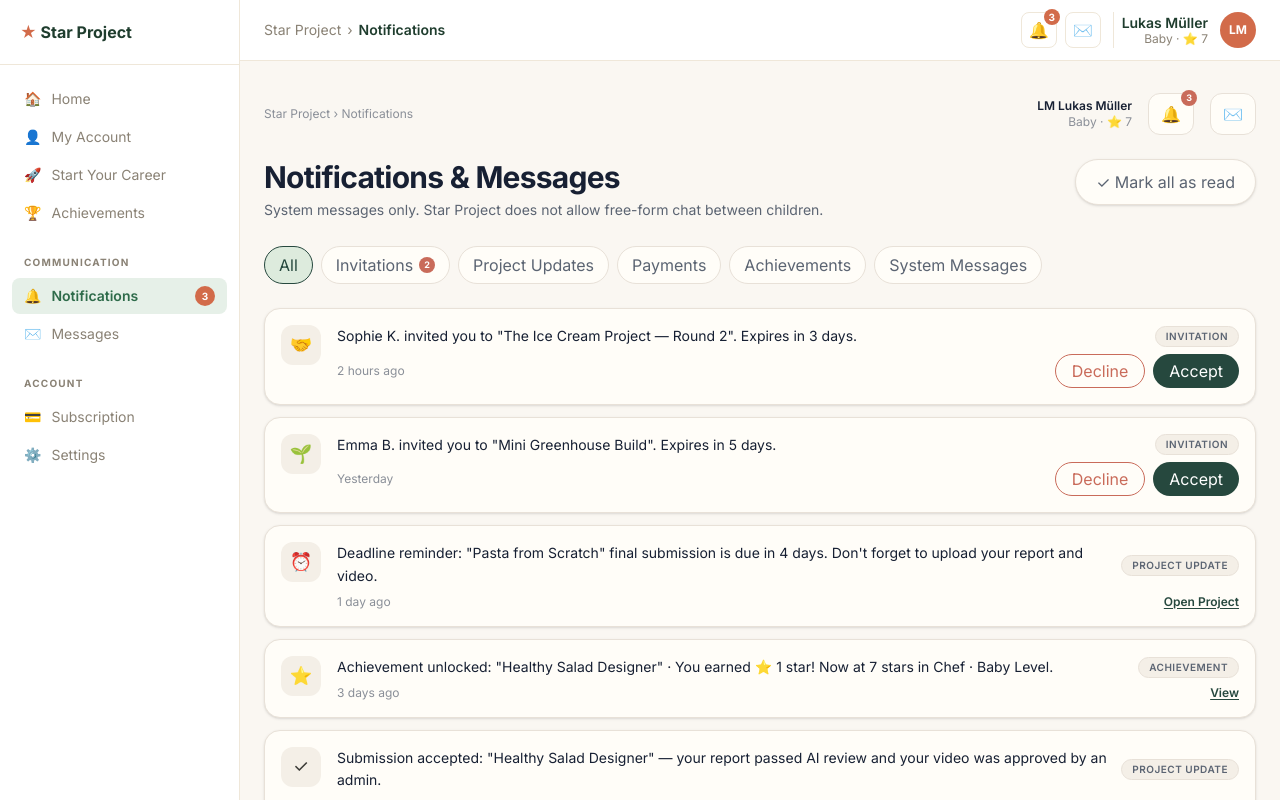
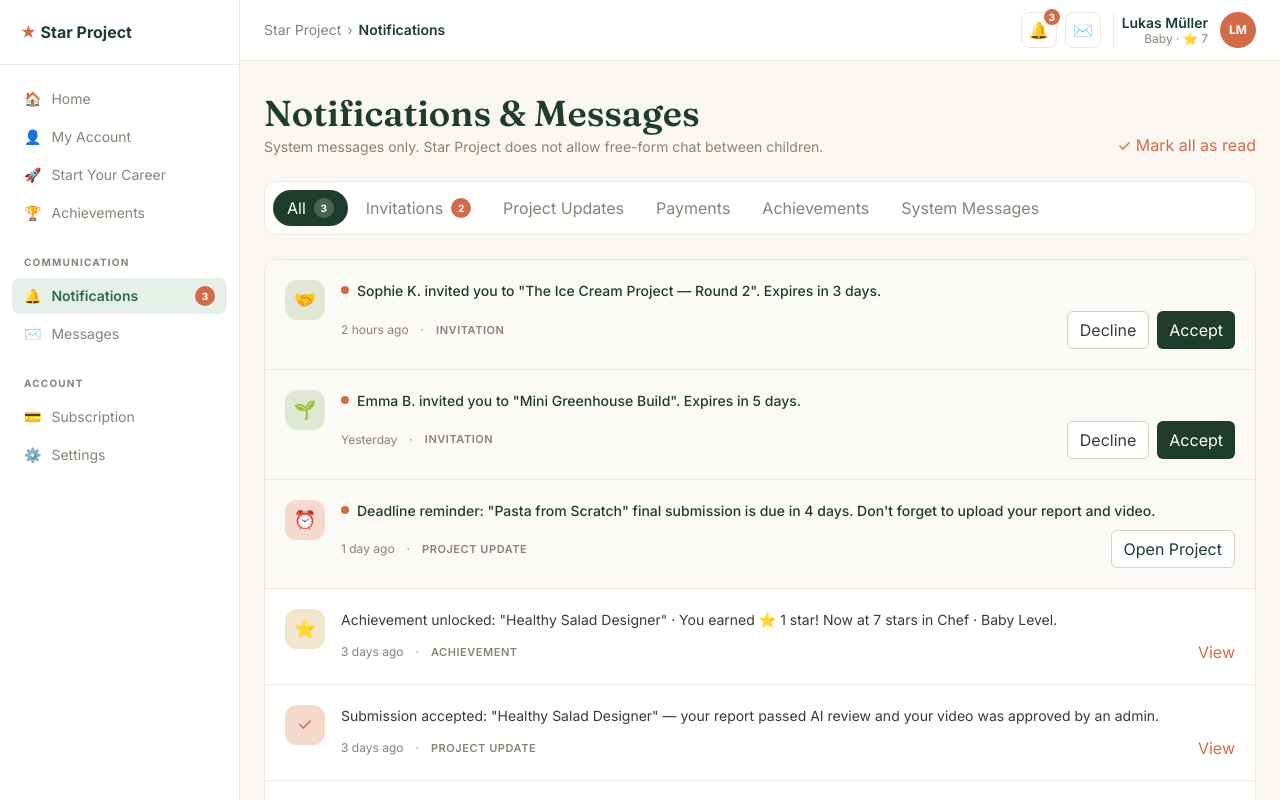
Before and after one commit to iyikbe/star-project-pwa, a React (Vite) app: page /notifications in a window 1280 px wide. Shown: the top 800 px of the page. Built offline with nearby package versions, Linux system fonts and the light colour scheme.

Commit message:
feat(notifications): rebuild notifications page from mockup p.08 with functional tab filter

```diff
--- a/src/features/notifications/NotificationsPage.tsx
+++ b/src/features/notifications/NotificationsPage.tsx
@@ -1,283 +1,202 @@
 import { useState } from 'react'
-import { Link } from 'react-router-dom'
+import { IconTile } from '../../components/ui'
+import { NOTIFICATIONS, type NotificationType } from '../../data/mock/notifications'
 
-type NotificationType = 'Invitation' | 'Project Update' | 'Achievement' | 'Payment' | 'System Message'
+type TabFilter = 'all' | NotificationType
 
-type NotificationAction =
-  | { kind: 'accept_decline' }
-  | { kind: 'link'; label: string; to: string }
-  | { kind: 'none' }
-
-type Notification = {
-  id: string
-  icon: string
-  message: string
-  time: string
-  type: NotificationType
-  action: NotificationAction
+function getIconTint(type: NotificationType): 'farm' | 'coral' | 'gold' | 'community' | 'neutral' {
+  switch (type) {
+    case 'invitation':
+      return 'farm'
+    case 'project_update':
+      return 'coral'
+    case 'achievement':
+      return 'gold'
+    case 'payment':
+      return 'coral'
+    case 'system':
+      return 'community'
+    default:
+      return 'neutral'
+  }
 }
 
-const NOTIFICATIONS: Notification[] = [
-  {
-    id: 'invite-sophie',
-    icon: '🤝',
-    message:
-      'Sophie K. invited you to "The Ice Cream Project — Round 2". Expires in 3 days.',
-    time: '2 hours ago',
-    type: 'Invitation',
-    action: { kind: 'accept_decline' },
-  },
-  {
-    id: 'invite-emma',
-    icon: '🌱',
-    message:
-      'Emma B. invited you to "Mini Greenhouse Build". Expires in 5 days.',
-    time: 'Yesterday',
-    type: 'Invitation',
-    action: { kind: 'accept_decline' },
-  },
-  {
-    id: 'deadline-pasta',
-    icon: '⏰',
-    message:
-      'Deadline reminder: "Pasta from Scratch" final submission is due in 4 days. Don\'t forget to upload your report and video.',
-    time: '1 day ago',
-    type: 'Project Update',
-    action: { kind: 'link', label: 'Open Project', to: '/projects/1/workspace' },
-  },
-  {
-    id: 'achievement-salad',
-    icon: '⭐',
-    message:
-      'Achievement unlocked: "Healthy Salad Designer" · You earned ⭐ 1 star! Now at 7 stars in Chef · Baby Level.',
-    time: '3 days ago',
-    type: 'Achievement',
-    action: { kind: 'link', label: 'View', to: '/achievements' },
-  },
-  {
-    id: 'submission-accepted',
-    icon: '✓',
-    message:
-      'Submission accepted: "Healthy Salad Designer" — your report passed AI review and your video was approved by an admin.',
-    time: '3 days ago',
-    type: 'Project Update',
-    action: { kind: 'link', label: 'View', to: '/projects/1/result' },
-  },
-  {
-    id: 'payment-renewal',
-    icon: '💳',
-    message:
-      'Subscription renewed: Your monthly subscription of €29.00 was successfully processed via Flipflop. Next billing: April 5, 2026.',
-    time: '5 days ago',
-    type: 'Payment',
-    action: { kind: 'link', label: 'View Receipt', to: '/subscription' },
-  },
-  {
-    id: 'new-project-brezel',
-    icon: '📢',
-    message:
-      'New project released: "Brezel Workshop" is now available in Chef · Baby Level. Perfect for your current skill level.',
-    time: '1 week ago',
-    type: 'System Message',
-    action: { kind: 'link', label: 'View', to: '/categories/chef' },
-  },
-  {
-    id: 'welcome',
-    icon: '📋',
-    message:
-      'Welcome to Star Project! Your account is active. Start your first project anytime — minimum 2 team members required to begin.',
-    time: '2 weeks ago',
-    type: 'System Message',
-    action: { kind: 'none' },
-  },
-]
-
-type FilterTab = 'All' | 'Invitation' | 'Project Update' | 'Achievement' | 'Payment' | 'System Message'
-
-const FILTER_TABS: { label: string; key: FilterTab; count?: number }[] = [
-  { label: 'All', key: 'All' },
-  { label: 'Invitations', key: 'Invitation', count: 2 },
-  { label: 'Project Updates', key: 'Project Update' },
-  { label: 'Payments', key: 'Payment' },
-  { label: 'Achievements', key: 'Achievement' },
-  { label: 'System Messages', key: 'System Message' },
-]
-
-function TopBar() {
-  return (
-    <div className="mb-6 flex flex-col gap-3 sm:flex-row sm:items-center sm:justify-between">
-      <p className="text-xs text-[#8A8F98]">Star Project › Notifications</p>
-      <div className="flex items-center gap-4">
-        <div className="text-right text-xs">
-          <p className="font-semibold text-[#172033]">LM Lukas Müller</p>
-          <p className="text-[#8A8F98]">Baby · ⭐ 7</p>
-        </div>
-        <button
-          type="button"
-          className="relative rounded-xl border border-[#E8E1D8] bg-[#FFFDF8] px-3 py-2 text-sm text-[#5B6472] hover:bg-[#F4EFE7]"
-        >
-          🔔
-          <span className="absolute -right-1 -top-1 flex h-4 w-4 items-center justify-center rounded-full bg-[#C96B5A] text-[9px] font-bold text-white">
-            3
-          </span>
-        </button>
-        <button
-          type="button"
-          className="rounded-xl border border-[#E8E1D8] bg-[#FFFDF8] px-3 py-2 text-sm text-[#5B6472] hover:bg-[#F4EFE7]"
-        >
-          ✉️
-        </button>
-      </div>
-    </div>
-  )
+function getTypeLabel(type: NotificationType): string {
+  switch (type) {
+    case 'invitation':
+      return 'Invitation'
+    case 'project_update':
+      return 'Project Update'
+    case 'achievement':
+      return 'Achievement'
+    case 'payment':
+      return 'Payment'
+    case 'system':
+      return 'System Message'
+  }
 }
 
-function PageHeader() {
+export function NotificationsPage() {
+  const [activeTab, setActiveTab] = useState<TabFilter>('all')
+
+  const unreadCount = NOTIFICATIONS.filter((n) => n.isUnread).length
+  const invitationCount = NOTIFICATIONS.filter((n) => n.type === 'invitation').length
+
+  const filtered =
+    activeTab === 'all'
+      ? NOTIFICATIONS
+      : NOTIFICATIONS.filter((n) => n.type === activeTab)
+
   return (
-    <div className="mb-6 flex flex-col gap-4 sm:flex-row sm:items-start sm:justify-between">
+    <div className="flex flex-col gap-6">
+      {/* Page header */}
+      <div className="flex flex-col gap-3 md:flex-row md:items-end md:justify-between">
         <div>
-        <h1 className="text-2xl font-bold tracking-tight text-[#172033] md:text-3xl">
+          <h1 className="font-serif text-3xl font-semibold tracking-normal text-sp-primary md:text-4xl">
             Notifications &amp; Messages
           </h1>
-        <p className="mt-1 text-sm leading-relaxed text-[#5B6472]">
+          <p className="mt-1 max-w-2xl text-sm text-sp-text-muted">
             System messages only. Star Project does not allow free-form chat between children.
           </p>
         </div>
         <button
           type="button"
-        className="inline-flex shrink-0 items-center gap-1.5 rounded-full border border-[#E8E1D8] bg-[#FFFDF8] px-5 py-2.5 text-sm font-medium text-[#5B6472] shadow-sm transition-all hover:border-[#26483E] hover:text-[#26483E]"
+          className="inline-flex items-center gap-1 whitespace-nowrap text-sm font-semibold text-sp-coral hover:underline"
         >
           ✓ Mark all as read
         </button>
       </div>
-  )
-}
 
-function FilterTabs({
-  active,
-  onChange,
-}: {
-  active: FilterTab
-  onChange: (tab: FilterTab) => void
-}) {
+      {/* Filter tabs */}
+      <div className="overflow-x-auto rounded-xl border border-sp-border-soft bg-white p-2">
+        <div className="flex min-w-max items-center gap-1">
+          {([
+            { id: 'all', label: 'All', count: unreadCount },
+            { id: 'invitation', label: 'Invitations', count: invitationCount },
+            { id: 'project_update', label: 'Project Updates', count: 0 },
+            { id: 'payment', label: 'Payments', count: 0 },
+            { id: 'achievement', label: 'Achievements', count: 0 },
+            { id: 'system', label: 'System Messages', count: 0 },
+          ] as const).map((tab) => {
+            const badgeCount = tab.count
+            const showBadge = badgeCount > 0
             return (
-    <div className="mb-6 flex flex-wrap gap-2">
-      {FILTER_TABS.map((tab) => (
               <button
-          key={tab.key}
+                key={tab.id}
                 type="button"
-          onClick={() => onChange(tab.key)}
-          className={`inline-flex items-center gap-1.5 rounded-full border px-3.5 py-1.5 text-xs font-medium transition-colors ${
-            active === tab.key
-              ? 'border-[#26483E] bg-[#DDEBDD] text-[#26483E]'
-              : 'border-[#E8E1D8] bg-[#FFFDF8] text-[#5B6472] hover:border-[#D8D3CA]'
+                onClick={() => setActiveTab(tab.id as TabFilter)}
+                className={`flex items-center gap-2 whitespace-nowrap rounded-full px-3.5 py-1.5 text-sm font-semibold transition-colors ${
+                  activeTab === tab.id
+                    ? 'bg-sp-primary text-white'
+                    : 'text-sp-text-muted hover:bg-sp-bg-card-muted hover:text-sp-primary'
                 }`}
               >
-          {tab.label}
-          {tab.count != null && (
+                <span>{tab.label}</span>
+                {showBadge && (
                   <span
-              className={`flex h-4 w-4 items-center justify-center rounded-full text-[9px] font-bold ${
-                active === tab.key
-                  ? 'bg-[#26483E] text-white'
-                  : 'bg-[#C96B5A] text-white'
+                    className={`flex h-5 w-5 items-center justify-center rounded-full text-[10px] font-bold ${
+                      activeTab === tab.id
+                        ? 'bg-white/20 text-white'
+                        : 'bg-sp-coral text-white'
                     }`}
                   >
-              {tab.count}
+                    {badgeCount}
                   </span>
                 )}
               </button>
-      ))}
-    </div>
             )
-}
-
-function NotificationRow({
-  notification,
-}: {
-  notification: Notification
-}) {
-  return (
-    <div className="rounded-2xl border border-[#E8E1D8] bg-[#FFFDF8] p-4 shadow-sm">
-      <div className="flex items-start gap-4">
-        <span className="flex h-10 w-10 shrink-0 items-center justify-center rounded-xl bg-[#F4EFE7] text-lg">
-          {notification.icon}
-        </span>
-        <div className="flex flex-1 flex-col gap-1.5 min-w-0">
-          <div className="flex flex-wrap items-center gap-2">
-            <p className="flex-1 text-sm leading-relaxed text-[#172033]">
-              {notification.message}
-            </p>
-            <span className="shrink-0 rounded-full border border-[#E8E1D8] bg-[#F4EFE7] px-2.5 py-0.5 text-[10px] font-semibold uppercase tracking-wider text-[#5B6472]">
-              {notification.type}
-            </span>
-          </div>
-          <div className="flex flex-wrap items-center justify-between gap-2">
-            <span className="text-xs text-[#8A8F98]">{notification.time}</span>
-            <NotificationActions action={notification.action} />
+          })}
         </div>
       </div>
+
+      {/* Notification list */}
+      <div className="divide-y divide-sp-border-soft overflow-hidden rounded-xl border border-sp-border-soft bg-white">
+        {filtered.map((n) => (
+          <article
+            key={n.id}
+            className={`flex flex-col gap-3 p-4 md:flex-row md:gap-4 md:p-5 ${
+              n.isUnread ? 'bg-sp-bg-card-muted/30' : ''
+            }`}
+          >
+            <div className="flex-shrink-0">
+              <IconTile size="md" tint={getIconTint(n.type)}>
+                <span aria-hidden="true">{n.emoji}</span>
+              </IconTile>
             </div>
+
+            <div className="min-w-0 flex-1">
+              <div className="flex items-start gap-2">
+                {n.isUnread && (
+                  <span
+                    className="mt-1.5 h-2 w-2 flex-shrink-0 rounded-full bg-sp-coral"
+                    aria-label="Unread"
+                  />
+                )}
+                <p
+                  className={`text-sm leading-relaxed ${
+                    n.isUnread ? 'font-medium text-sp-primary' : 'text-sp-text-primary'
+                  }`}
+                >
+                  {n.body}
+                </p>
               </div>
-  )
-}
 
-function NotificationActions({ action }: { action: NotificationAction }) {
-  if (action.kind === 'accept_decline') {
-    return (
-      <div className="flex gap-2">
+              <div className="mt-2 flex flex-wrap items-center gap-x-3 gap-y-2">
+                <span className="text-xs text-sp-text-muted">{n.timestamp}</span>
+                <span className="text-xs text-sp-text-muted" aria-hidden="true">·</span>
+                <span className="text-[11px] font-semibold uppercase tracking-wider text-sp-text-muted">
+                  {getTypeLabel(n.type)}
+                </span>
+
+                {n.hasAcceptDecline && (
+                  <div className="ml-auto flex gap-2">
                     <button
                       type="button"
-          className="rounded-full border border-[#C96B5A] px-4 py-1 text-xs font-medium text-[#C96B5A] transition-colors hover:bg-[#C96B5A] hover:text-white"
+                      className="rounded-md border border-sp-border-input bg-white px-3 py-1.5 text-xs font-semibold text-sp-text-primary transition-colors hover:bg-sp-bg-card-muted"
                     >
                       Decline
                     </button>
                     <button
                       type="button"
-          className="rounded-full bg-[#26483E] px-4 py-1 text-xs font-medium text-white transition-colors hover:bg-[#1F3D35]"
+                      className="rounded-md bg-sp-primary px-3 py-1.5 text-xs font-semibold text-white transition-colors hover:bg-sp-primary-hover"
                     >
                       Accept
                     </button>
                   </div>
-    )
-  }
+                )}
+                {n.hasOpenProjectAction && (
+                  <button
+                    type="button"
+                    className="ml-auto rounded-md border border-sp-border-input bg-white px-3 py-1.5 text-xs font-semibold text-sp-primary transition-colors hover:bg-sp-bg-card-muted"
+                  >
+                    Open Project
+                  </button>
+                )}
+                {n.hasViewAction && (
+                  <button
+                    type="button"
+                    className="ml-auto text-xs font-semibold text-sp-coral hover:underline"
+                  >
+                    View
+                  </button>
+                )}
+                {n.hasViewReceiptAction && (
+                  <button
+                    type="button"
+                    className="ml-auto text-xs font-semibold text-sp-coral hover:underline"
+                  >
+                    View Receipt
+                  </button>
+                )}
+              </div>
+            </div>
+          </article>
+        ))}
 
-  if (action.kind === 'link') {
-    return (
-      <Link
-        to={action.to}
-        className="text-xs font-semibold text-[#26483E] underline underline-offset-2 transition-colors hover:text-[#547C6A]"
-      >
-        {action.label}
-      </Link>
-    )
-  }
-
-  return (
-    <span className="text-xs text-[#8A8F98]">No action required</span>
-  )
-}
-
-export function NotificationsPage() {
-  const [activeFilter, setActiveFilter] = useState<FilterTab>('All')
-
-  const filtered =
-    activeFilter === 'All'
-      ? NOTIFICATIONS
-      : NOTIFICATIONS.filter((n) => n.type === activeFilter)
-
-  return (
-    <div>
-      <TopBar />
-      <PageHeader />
-      <FilterTabs active={activeFilter} onChange={setActiveFilter} />
-      <div className="space-y-3">
-        {filtered.map((n) => (
-          <NotificationRow key={n.id} notification={n} />
-        ))}
         {filtered.length === 0 && (
-          <p className="py-8 text-center text-sm text-[#8A8F98]">
-            No {activeFilter.toLowerCase()} notifications.
-          </p>
+          <div className="p-8 text-center text-sm text-sp-text-muted">
+            No notifications in this category.
+          </div>
         )}
       </div>
     </div>
```
Lines whose indentation alone changed are shown as unchanged.
